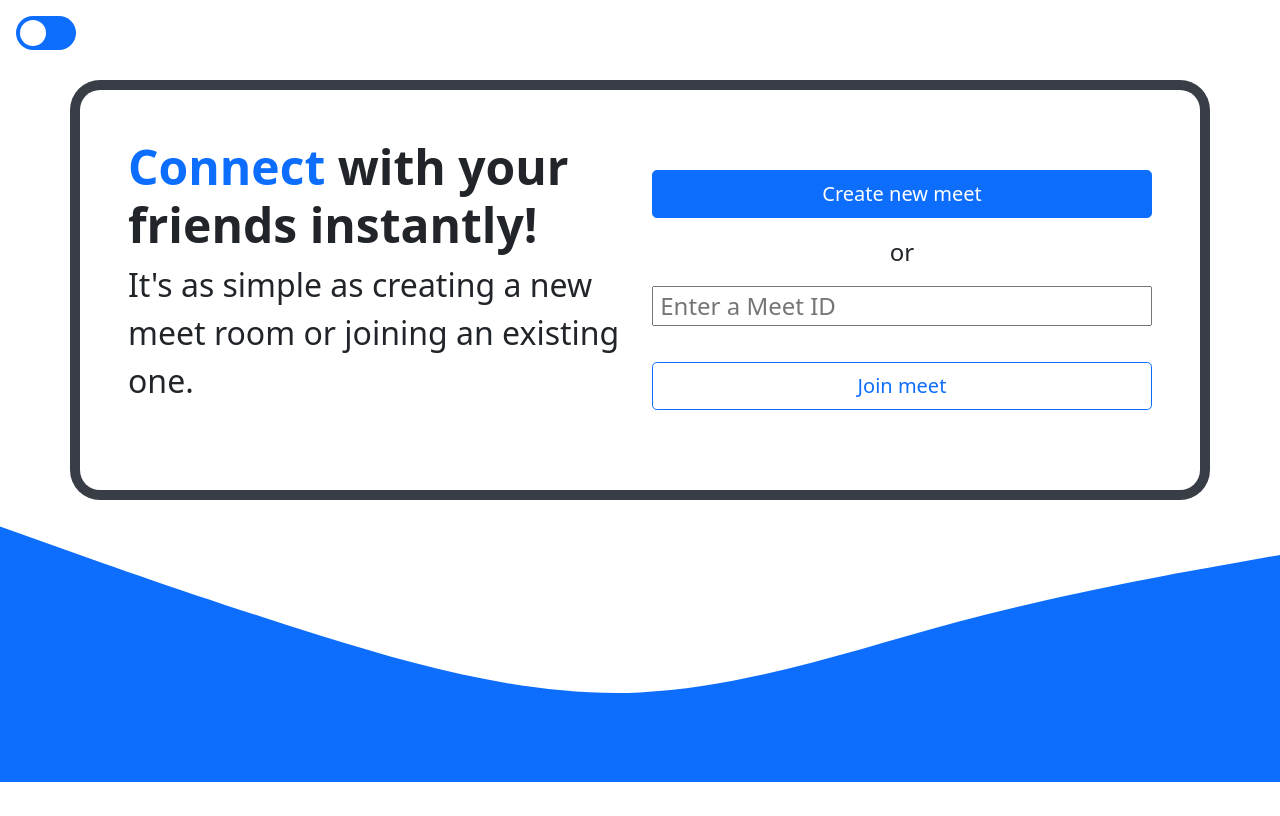
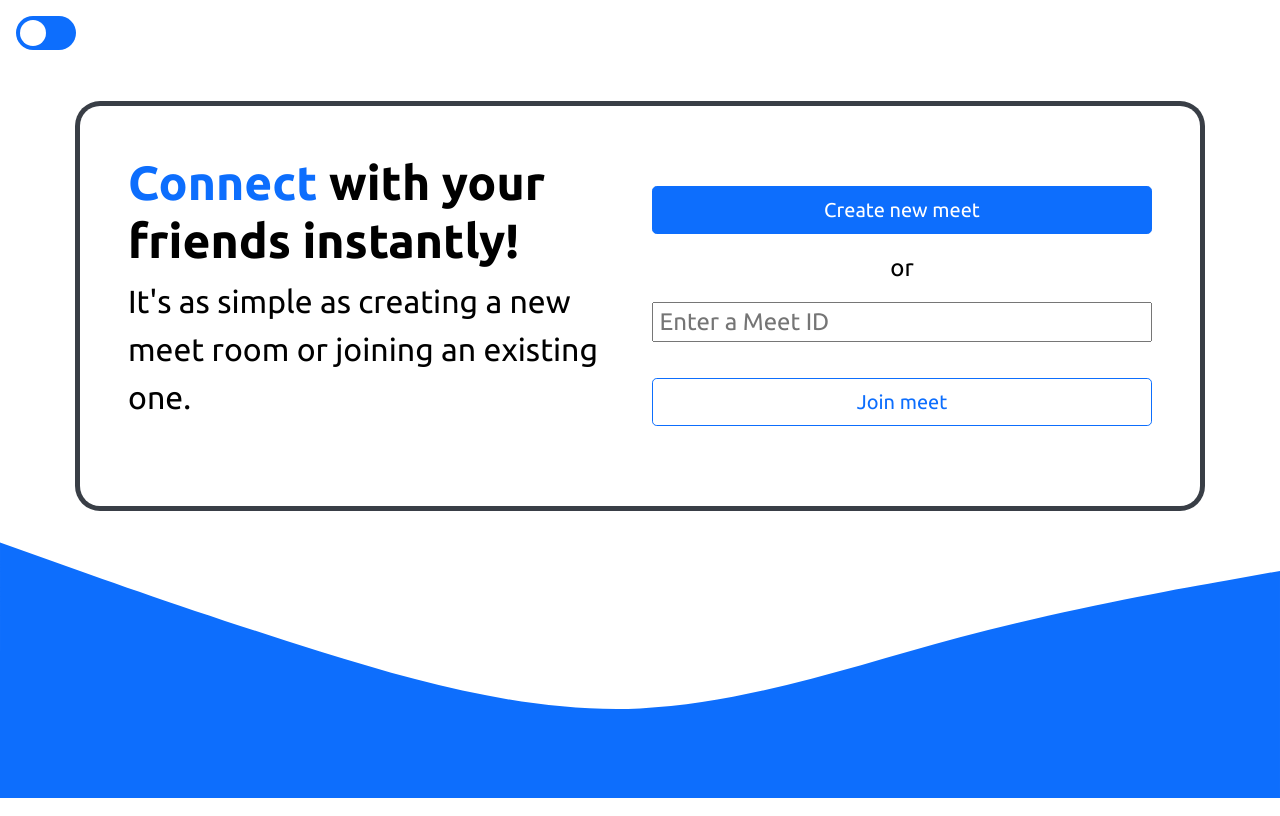
Before and after one commit to atul-g/video-chat, a React (Create React App) app in the folder frontend/: page / in a window 1280 px wide. Built offline with nearby package versions, Linux system fonts and the light colour scheme.

Commit message:
Dynamic dark mode and light mode theme for the home screen

```diff
--- a/frontend/public/index.html
+++ b/frontend/public/index.html
@@ -31,6 +31,10 @@
 			integrity="sha384-B0vP5xmATw1+K9KRQjQERJvTumQW0nPEzvF6L/Z6nronJ3oUOFUFpCjEUQouq2+l"
 			crossorigin="anonymous"
 			/>
+
+		<!-- for fonts -->
+		<link rel="preconnect" href="https://fonts.gstatic.com">
+		<link href="https://fonts.googleapis.com/css2?family=Ubuntu:wght@300;400;500;700&display=swap" rel="stylesheet">
 		<title>Video Meet</title>
 	</head>
 	<body>
--- a/frontend/src/App.css
+++ b/frontend/src/App.css
@@ -2,3 +2,18 @@ html, body, #root {
 	height: 100%;
 	width: 100%;
 }
+
+/** color scheme for the website **/
+:root {
+	--l1: #0d6efd; /* l1 - 'light theme colour 1' - bright blue color */
+	--l2: white; /* l2 - 'light theme colour 2' - var(--l2) in this case */
+	--l3: black; /* this is for font in light theme */
+
+	--d1: #10e7dc;
+	--d2: black;
+	--d3: white; /* main font */
+}
+
+body {
+	font-family: 'Ubuntu', sans-serif;
+}
--- a/frontend/src/Home.css
+++ b/frontend/src/Home.css
@@ -1,12 +1,48 @@
+.home-root-light {
+	background: var(--l2);
+}
+
+.home-root-dark {
+	background: var(--d2);
+}
+
 #home-card {
 	margin-top: 3rem;
 	margin-left: 30rem; margin-right: 30rem;
 	padding: 3rem;
 	font-size: 1.5rem;
 	border-radius: 20px;
-	box-shadow: 0 0 0px 10px #393E46;
-	background: #fff;
 }
+
+.home-dark {
+	color: var(--d3);
+	box-shadow: 0 0 0px 5px var(--d1);
+}
+
+.home-light {
+	color: var(--l3);
+	box-shadow: 0 0 0px 5px #393E46;
+}
+
+/* for making custom color for bootstrap button during dark mode */
+.btn-secondary, .btn-secondary:hover, .btn-secondary:active, .btn-secondary:visited {
+	background-color: var(--d1) !important;
+	border-color: var(--d1) !important;
+	color: var(--d2) !important;
+}
+
+.btn-outline-secondary, .btn-outline-secondary:focus {
+	border-color: var(--d1) !important;
+	color: var(--d1) !important;
+}
+
+.btn-outline-secondary:hover, .btn-outline-secondary:active {
+	background-color: var(--d1) !important;
+	border-color: var(--d1) !important;
+	color: var(--d2) !important;
+}
+
+/** custom color for dark mode boostrap button end **/
 
 .intro-text h1 {
 	font-weight: bold;
@@ -17,8 +53,12 @@
 	font-size: 2rem;
 }
 
-.span-color-text {
-	color: #0d6efd;
+.span-color-light {
+	color: var(--l1);
+}
+
+.span-color-dark {
+	color: var(--d1);
 }
 
 .meet-join {
@@ -43,6 +83,14 @@
 .svg-curves {
 	z-index: -1;
 	margin-top: -6rem;
+}
+
+.svg-path-light {
+	fill: var(--l1);
+}
+
+.svg-path-dark {
+	fill: var(--d1);
 }
 
 @media only screen and (min-width: 700px) and (max-width: 1300px) {
--- a/frontend/src/Home.js
+++ b/frontend/src/Home.js
@@ -21,15 +21,17 @@ const Home = () => {
         history.push(`/meet/${inputMeetId}`)
     }
 
+    const buttonVariant = darkMode ? "secondary" : "primary";
+
     return (
-        <>
+        <div className={darkMode ? "home-root-dark" : "home-root-light"}>
             <ThemeButton />
-            <div id="home-card" className={darkMode ? "home-dark" : "home"}>
+            <div id="home-card" className={darkMode ? "home-dark" : "home-light"}>
                 <Row>
                     <Col sm={12} lg={6}>
                         <div className="intro-text">
                             <h1>
-                                <span className="span-color-text">Connect</span>
+                                <span className={darkMode ? "span-color-dark" : "span-color-light"}>Connect</span>
                                 &nbsp;with your friends instantly!
                             </h1>
                             <p>
@@ -41,13 +43,13 @@ const Home = () => {
                     <Col sm={12} lg={6}>
                         <div className="meet-join">
                             <Link to={`/meet/${uuidv4()}`}>
-                                <Button variant="primary" size="lg" block>Create new meet</Button>
+                                <Button variant={buttonVariant} size="lg" block>Create new meet</Button>
                             </Link>
                             <p className="meet-join-or"> or </p>
 
                             <input id="input-meetid" type="text" name="input-meetid" placeholder=" Enter a Meet ID" />
                             <br />
-                            <Button variant="outline-primary" size="lg" block type="button" onClick={handleJoinMeet}>Join meet</Button>
+                            <Button variant={"outline-"+`${buttonVariant}`} size="lg" block type="button" onClick={handleJoinMeet}>Join meet</Button>
                         </div>
                     </Col>
                 </Row>
@@ -56,10 +58,10 @@ const Home = () => {
             to get rid of the white thin line between svg and the following div
             tag */}
             <svg className="svg-curves" xmlns="http://www.w3.org/2000/svg" viewBox="0 0 1440 320">
-                <path fill="#0d6efd" fillOpacity="1" d="M0,32L60,53.3C120,75,240,117,360,154.7C480,192,600,224,720,218.7C840,213,960,171,1080,138.7C1200,107,1320,85,1380,74.7L1440,64L1440,320L1380,320C1320,320,1200,320,1080,320C960,320,840,320,720,320C600,320,480,320,360,320C240,320,120,320,60,320L0,320Z">
+                <path className={darkMode ? "svg-path-dark" : "svg-path-light"} fill="#0d6efd" fillOpacity="1" d="M0,32L60,53.3C120,75,240,117,360,154.7C480,192,600,224,720,218.7C840,213,960,171,1080,138.7C1200,107,1320,85,1380,74.7L1440,64L1440,320L1380,320C1320,320,1200,320,1080,320C960,320,840,320,720,320C600,320,480,320,360,320C240,320,120,320,60,320L0,320Z">
                 </path>
             </svg>
-        </>
+        </div>
     );
 }
 
--- a/frontend/src/ThemeButton.css
+++ b/frontend/src/ThemeButton.css
@@ -1,5 +1,5 @@
 #theme-button {
-	margin: 1rem;
+	padding: 1rem;
 }
 
 .switch {
@@ -24,7 +24,6 @@
 	left: 0;
 	right: 0;
 	bottom: 0;
-	background-color: #ccc;
 	-webkit-transition: .4s;
 	transition: .4s;
 }
@@ -36,7 +35,6 @@
 	width: 26px;
 	left: 4px;
 	bottom: 4px;
-	background-color: white;
 	-webkit-transition: .4s;
 	transition: .4s;
 }
@@ -58,18 +56,18 @@ input:checked + .slider:before {
 
 /** light theme **/
 .slider-light {
-	background-color: #0d6efd;
+	background-color: var(--l1);
 }
 
 .slider-light:before {
-	background-color: white;
+	background-color: var(--l2);
 }
 
 /** dark theme **/
 .slider-dark {
-	background-color: white;
+	background-color: var(--d1);
 }
 
 .slider-dark:before {
-	background-color: black;
+	background-color: var(--d2);
 }
```
Lines whose indentation alone changed are shown as unchanged.
